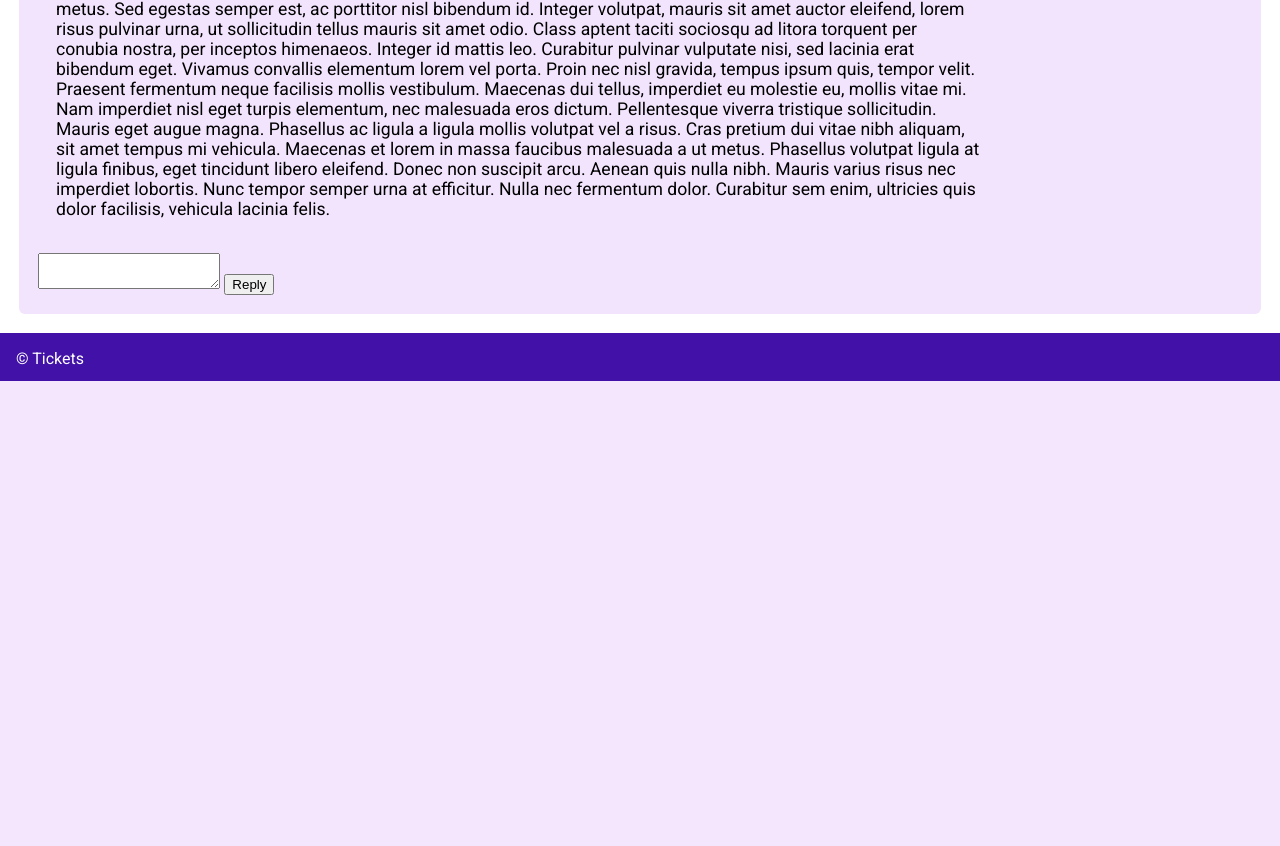
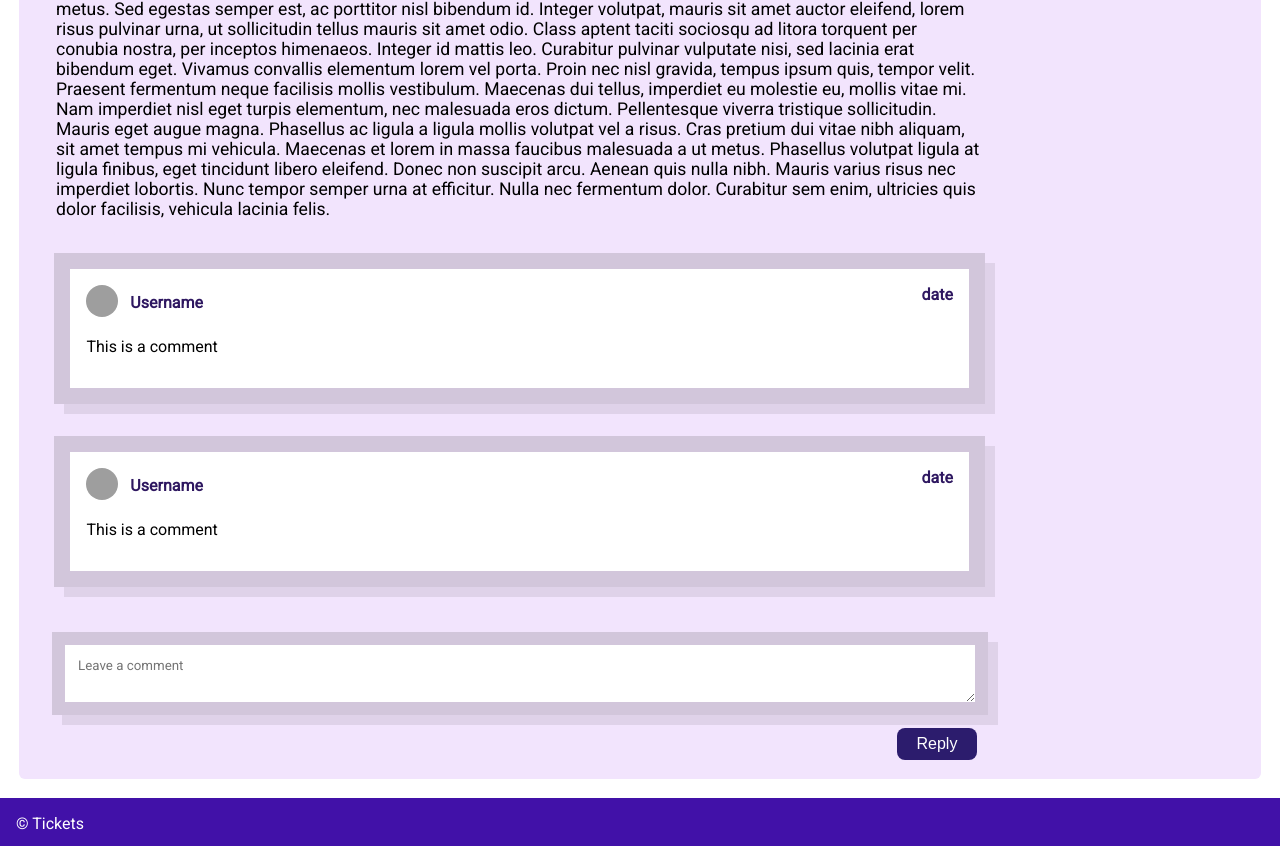
Before and after one commit to FEUP-LTW-2023/project-ltw13g03, a PHP site: page /pages/ticket.php in a window 1280 px wide. Shown: the part 627-1473 px from the top of the page. Before the commit the page ends 1008 px from the top, so only its background shows below. Run offline with PHP 8.4, Linux system fonts and the light colour scheme; grey boxes are pictures that could not be loaded.

Commit message:
ticket comment section

```diff
--- a/pages/ticket.php
+++ b/pages/ticket.php
@@ -10,7 +10,7 @@
         <div id="author">
 
         </div>
-        <time datetime="">Date:
+        <time datetime="">Date:</time>
         <div id="department">
             Department:
         </div>
@@ -38,10 +38,23 @@
     </article>
     <section id="comments">
         <article class="comment">
-            <p></p>
+            <img src="https://picsum.photos/80/80" alt="comment profile picture">
+            <span class="comment_username">Username</span>
+            <time datetime="">date</time>
+            <p>
+                This is a comment
+            </p>
+        </article>
+        <article class="comment">
+            <img src="https://picsum.photos/80/80" alt="comment profile picture">
+            <span class="comment_username">Username</span>
+            <time datetime="">date</time>
+            <p>
+               This is a comment
+            </p>
         </article>
         <form>
-            <textarea></textarea>
+            <textarea placeholder="Leave a comment"></textarea>
             <button type="submit">Reply</button>
         </form>
     </section>
--- a/style/forms.css
+++ b/style/forms.css
@@ -35,6 +35,7 @@ section#login input, section#register #user_info input {
     margin-top: 1em;
     background-color: var(--box-color);
     border: none;
+    outline: none;
     border-bottom: solid var(--text-color) 1px;
 }
 
--- a/style/ticket.css
+++ b/style/ticket.css
@@ -1,15 +1,18 @@
 :root {
     --box-color: #DEE2FF;
-    --text-color: #DEE2FF;
+    --text-color: #2c1c6d;
     --ticket-box-color: #f2e4fd;
-    --text-color-2: #DEE2FF;
+    --text-color-2: #2E1760;
 }
 
 #ticket {
+    grid-area: 2/1/span 1/span 2;
     background-color: var(--ticket-box-color);
     padding: 1.2em;
     margin: 1.2em;
     border-radius: 6px;
+    max-width: 80em;
+    justify-self: center;
 
     display: grid;
     grid-template-columns: [start] 80% [aside] 20% [end];
@@ -49,7 +52,7 @@
 }
 
 #ticket aside div, #ticket aside time {
-    color: #2E1760;
+    color: var(--text-color-2);
     font-weight: bold;
 }
 
@@ -59,3 +62,61 @@
     margin: .2em;
     border-radius: 5px;
 }
+#ticket .comment img {
+    width: 2em;
+    height: 2em;
+    border-radius: 50%;
+    margin-right: 0.5em;
+}
+
+#ticket .comment .comment_username {
+    vertical-align: 50%;
+    color: var(--text-color-2);
+    font-weight: bold;
+}
+
+#ticket .comment time {
+    vertical-align: 50%;
+    color: var(--text-color-2);
+    font-weight: bold;
+    float: right;
+}
+
+#ticket .comment {
+    background-color: white;
+    border: 1em solid #d2c6db;
+    box-shadow: 10px 10px #aba1b346;
+    padding: 1em;
+    margin: 1em;
+    margin-bottom: 2em;
+    overflow: scroll;
+}
+
+#ticket #comments form {
+    display: flex;
+    flex-direction: column;
+}
+
+#ticket #comments textarea {
+    border: 1em solid #d2c6db;
+    box-shadow: 10px 10px #aba1b346;
+    padding: 1em;
+    margin: 1em;
+    padding: 1em;
+    outline: none;
+    resize: vertical;
+    font-family: Roboto, sans-serif;
+}
+
+#ticket #comments form button {
+    width: 5em;
+    height: 2em;
+    border: none;
+    border-radius: 0.5em;
+    background-color: var(--text-color);
+    color: white;
+    font-size: 1rem;
+    align-self: flex-end;
+    margin-right: 1.5em;
+    cursor: pointer;
+}
```
